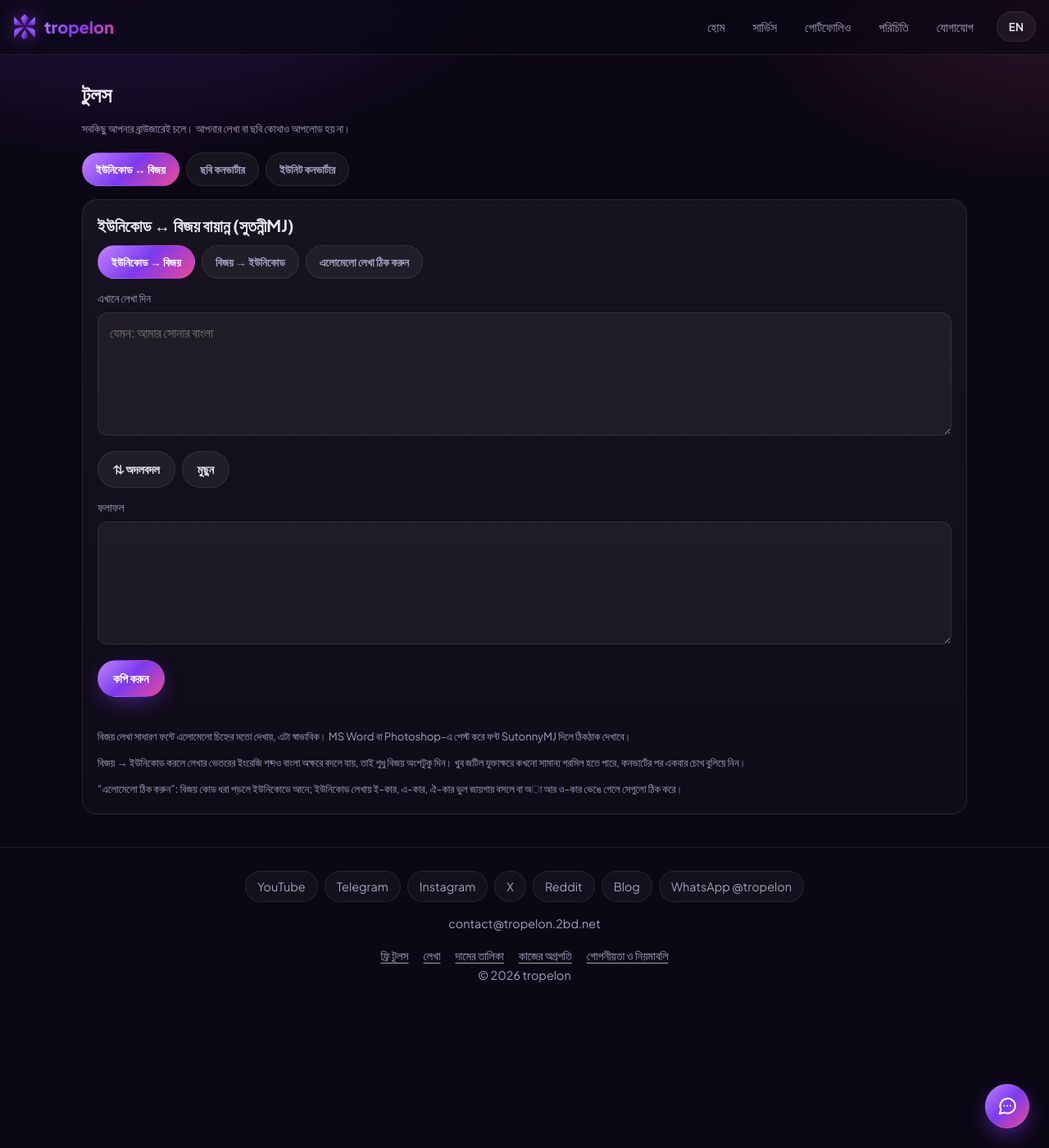
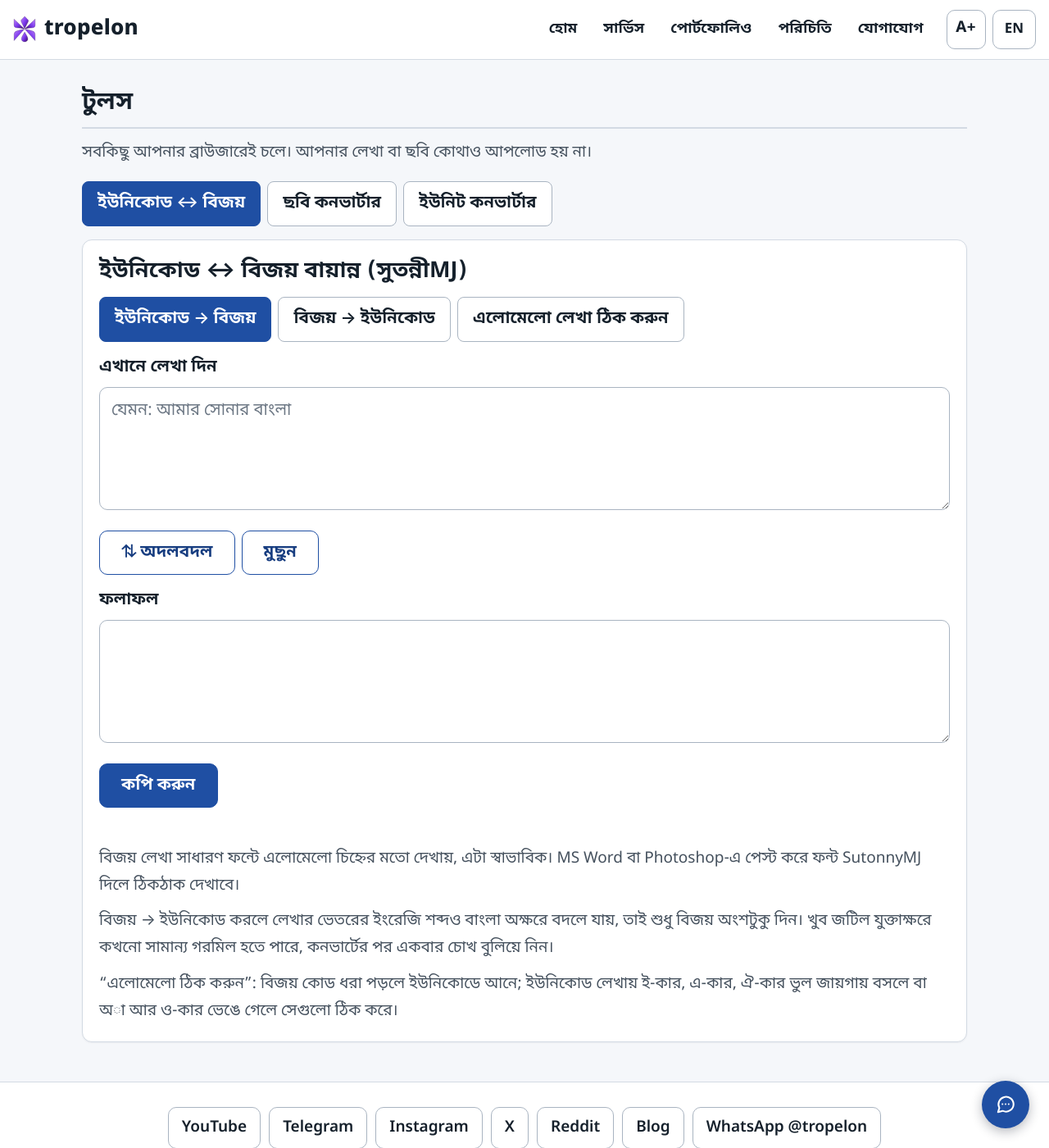
Before and after one commit to tropelon/Ponzile, a Jekyll site: the page built from tools.html, in a window 1280 px wide and 1400 px high. Shown: the whole window at 82% size. Built offline with Jekyll 4.4.1, drawn with Linux system fonts in a browser that asks for light colours.

Commit message:
Update styles and layout in tools.html

```diff
--- a/tools.html
+++ b/tools.html
@@ -1,39 +1,40 @@
 ---
 layout: default
+theme: light
 title: টুলস
 permalink: /tools/
 ---
 <style>
-  .tabs{display:flex;gap:8px;overflow-x:auto;margin:14px -16px 0;padding:4px 16px 10px;scrollbar-width:none}
+  .tabs{display:flex;flex-wrap:wrap;gap:8px;margin:14px 0 0;padding:4px 0 10px}
   .tabs::-webkit-scrollbar{display:none}
-  .tab,.mode{flex:none;font:inherit;font-size:.85rem;font-weight:600;color:var(--muted);background:rgba(255,255,255,.05);border:1px solid var(--line);border-radius:999px;padding:8px 16px;cursor:pointer;white-space:nowrap}
-  .tab.on,.mode.on{color:#fff;background:var(--grad);border-color:transparent}
+  .tab,.mode{flex:none;font:inherit;font-size:1rem;font-weight:600;color:var(--text);background:#fff;border:1.5px solid var(--line-strong);border-radius:8px;padding:9px 18px;min-height:48px;cursor:pointer;white-space:nowrap}
+  .tab.on,.mode.on{color:var(--on-primary);background:var(--primary);border-color:var(--primary)}
   .modes{display:flex;flex-wrap:wrap;gap:8px;margin-bottom:4px}
   .tool{display:none;margin-top:6px}
   .tool.on{display:block}
   .tool:hover{transform:none;border-color:var(--line)}
-  .tool h2{font-size:1.25rem}
+  .tool h2{font-size:1.35rem}
   .tool textarea{min-height:150px;resize:vertical;line-height:1.6}
   .bar{display:flex;flex-wrap:wrap;gap:8px;margin-top:12px}
-  .bar .btn{padding:9px 18px;font-size:.9rem}
-  .note{color:var(--muted);font-size:.82rem;margin-top:10px}
-  .status{min-height:1.4em;font-size:.85rem;color:#d8b4fe;margin-top:8px}
-  .drop{display:block;border:1.5px dashed rgba(192,132,252,.45);border-radius:14px;padding:22px 14px;text-align:center;color:var(--muted);cursor:pointer;margin:0}
+  .bar .btn{min-height:50px}
+  .note{color:var(--muted);font-size:.95rem;margin-top:10px}
+  .status{min-height:1.4em;font-size:1rem;color:var(--primary-dark);font-weight:600;margin-top:8px}
+  .drop{display:block;border:2px dashed var(--primary);background:var(--primary-tint);border-radius:var(--r);padding:24px 14px;text-align:center;color:var(--muted);cursor:pointer;margin:0}
   .drop input{display:none}
-  .drop:hover{border-color:var(--accent)}
+  .drop:hover{border-color:var(--primary-dark)}
   .results{display:grid;gap:10px;margin-top:14px}
-  .res{display:flex;align-items:center;gap:12px;padding:10px;border:1px solid var(--line);border-radius:14px;background:rgba(255,255,255,.03)}
+  .res{display:flex;align-items:center;gap:12px;padding:10px;border:1px solid var(--line);border-radius:var(--r);background:var(--soft)}
   .res img{width:56px;height:56px;object-fit:cover;border-radius:10px;flex:none;background:#000}
   .res .info{flex:1;min-width:0}
-  .res .info b{display:block;font-size:.9rem;overflow:hidden;text-overflow:ellipsis;white-space:nowrap}
-  .res .btn{padding:8px 16px;font-size:.85rem;flex:none}
+  .res .info b{display:block;font-size:1rem;overflow:hidden;text-overflow:ellipsis;white-space:nowrap}
+  .res .btn{padding:8px 18px;font-size:.95rem;min-height:46px;flex:none}
   .big{font-size:clamp(1.3rem,5vw,1.8rem);font-weight:800;margin-top:16px;word-break:break-word}
-  .all{display:grid;gap:6px 14px;grid-template-columns:repeat(auto-fill,minmax(170px,1fr));margin-top:12px;font-size:.88rem;color:var(--muted)}
+  .all{display:grid;gap:6px 14px;grid-template-columns:repeat(auto-fill,minmax(180px,1fr));margin-top:12px;font-size:.95rem;color:var(--muted)}
   .all b{color:var(--text);font-weight:600}
-  input[type=range]{padding:0;height:34px;accent-color:#a855f7}
+  input[type=range]{padding:0;height:34px;min-height:34px;accent-color:var(--primary)}
 </style>
 
-<h1 class="section-title" style="margin-top:8px;font-size:1.6rem"><span class="bn">টুলস</span><span class="en">Tools</span></h1>
+<h1 class="section-title" style="margin-top:8px;font-size:1.5rem"><span class="bn">টুলস</span><span class="en">Tools</span></h1>
 <p class="meta"><span class="bn">সবকিছু আপনার ব্রাউজারেই চলে। আপনার লেখা বা ছবি কোথাও আপলোড হয় না।</span><span class="en">Everything runs in your browser. Your text and images are never uploaded.</span></p>
 
 <div class="tabs" id="tabs" role="tablist">
@@ -122,7 +123,7 @@ permalink: /tools/
   </div>
   <div class="bar"><button type="button" class="btn" id="uSwap"><span class="bn">⇄ অদলবদল</span><span class="en">⇄ Swap</span></button></div>
 
-  <p class="big grad-text" id="uOut"></p>
+  <p class="big" style="color:var(--primary)" id="uOut"></p>
   <div class="all" id="uAll"></div>
   <p class="note" id="uNote"></p>
 </section>
```
